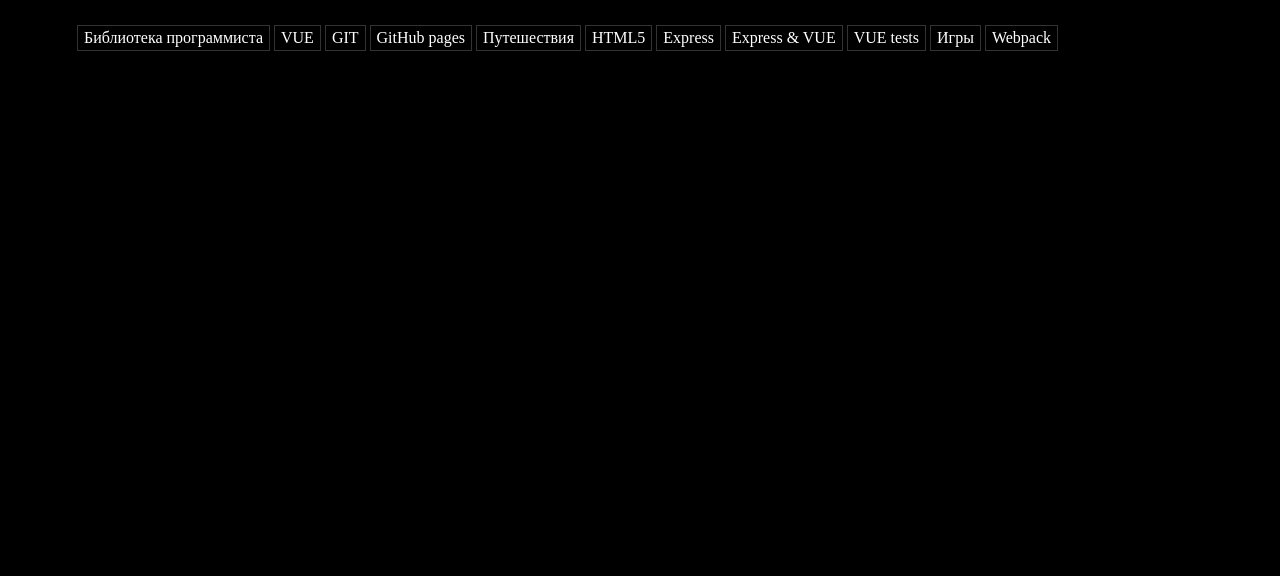
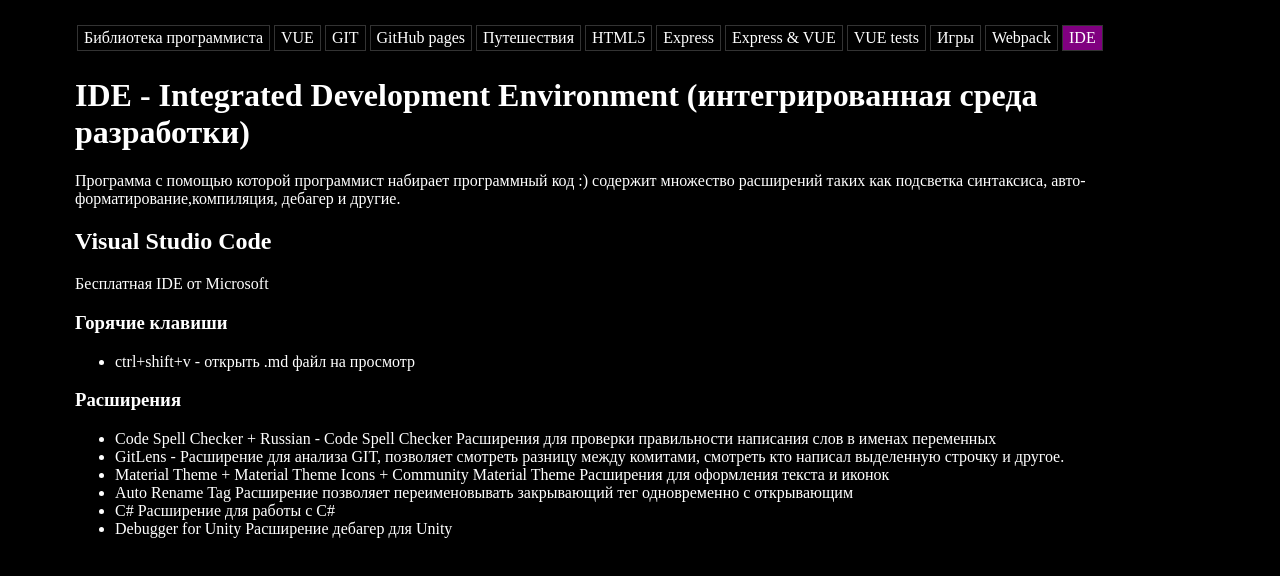
Before and after one commit to NinetiesFiasco/new-year-new-library, a Vue app: page /new-year-new-library/ide in a window 1280 px wide. Shown: the top 576 px of the page. Built offline with nearby package versions, Linux system fonts and the light colour scheme.

Commit message:
IDE section

```diff
--- a/src/components/Library.vue
+++ b/src/components/Library.vue
@@ -13,6 +13,7 @@
       <router-link to="/vue-tests">VUE tests</router-link>
       <router-link to="/games">Игры</router-link>
       <router-link to="/webpack">Webpack</router-link>
+      <router-link to="/ide">IDE</router-link>
     </nav>
 
     <main>
--- /dev/null
+++ b/src/components/sections/Ide.vue
@@ -0,0 +1,37 @@
+<template>
+  <div>
+    <h1>
+      IDE - Integrated Development Environment (интегрированная среда разработки)
+    </h1>
+    <p>
+      Программа с помощью которой программист набирает программный код :)
+      содержит множество расширений таких как подсветка синтаксиса, авто-форматирование,компиляция, дебагер и другие.
+    </p>
+    <div>
+      <h2>Visual Studio Code</h2>
+      <p>Бесплатная IDE от Microsoft</p>
+      <h3>Горячие клавиши</h3>
+      <ul>
+        <li>ctrl+shift+v - открыть .md файл на просмотр</li>
+      </ul>
+      <h3>Расширения</h3>
+      <ul>
+        <li>Code Spell Checker + Russian - Code Spell Checker Расширения для проверки правильности написания слов в именах переменных</li>
+        <li>GitLens - Расширение для анализа GIT, позволяет смотреть разницу между комитами, смотреть кто написал выделенную строчку и другое.</li>
+        <li>Material Theme + Material Theme Icons + Community Material Theme Расширения для оформления текста и иконок</li>
+        <li>Auto Rename Tag Расширение позволяет переименовывать закрывающий тег одновременно с открывающим</li>
+        <li>C# Расширение для работы с C#</li>
+        <li>Debugger for Unity Расширение дебагер для Unity</li>
+      </ul>
+    </div>
+  </div>
+</template>
+
+<script>
+export default {
+  name: 'Ide'
+}
+</script>
+
+<style scoped>
+</style>
--- a/src/components/sections/index.js
+++ b/src/components/sections/index.js
@@ -9,7 +9,8 @@ import ExpressAndVue from './ExpressAndVue.vue'
 import VueTests from './VueTests.vue'
 import Games from './Games.vue'
 import Webpack from './Webpack.vue'
+import Ide from './Ide.vue'
 
 export {
-  Vue, Git, GitHubPages, CurrentLibrary, Traveling, Html5, Express, ExpressAndVue, VueTests, Games, Webpack
+  Vue, Git, GitHubPages, CurrentLibrary, Traveling, Html5, Express, ExpressAndVue, VueTests, Games, Webpack, Ide
 }
--- a/src/router.js
+++ b/src/router.js
@@ -1,5 +1,5 @@
 import {createRouter, createWebHistory} from 'vue-router'
-import {CurrentLibrary, Vue, Git, GitHubPages, Traveling, Html5, Express, ExpressAndVue, VueTests, Games, Webpack} from './components/sections'
+import {CurrentLibrary, Vue, Git, GitHubPages, Traveling, Html5, Express, ExpressAndVue, VueTests, Games, Webpack, Ide} from './components/sections'
 
 const routes = [
   { path: '/', component: CurrentLibrary },
@@ -12,7 +12,8 @@ const routes = [
   { path: '/express-and-vue', component: ExpressAndVue},
   { path: '/vue-tests', component: VueTests},
   { path: '/games', component: Games},
-  { path: '/webpack', component: Webpack}
+  { path: '/webpack', component: Webpack},
+  { path: '/ide', component: Ide}
 ]
 
 const router = createRouter({
```
